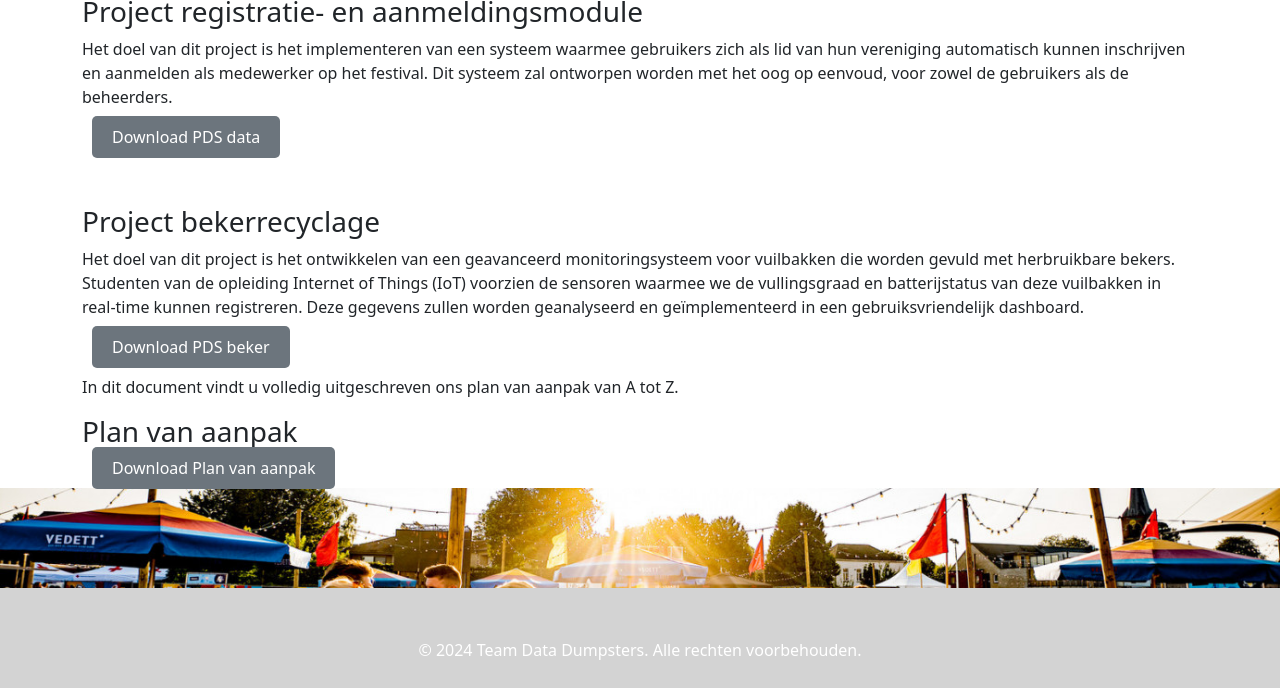
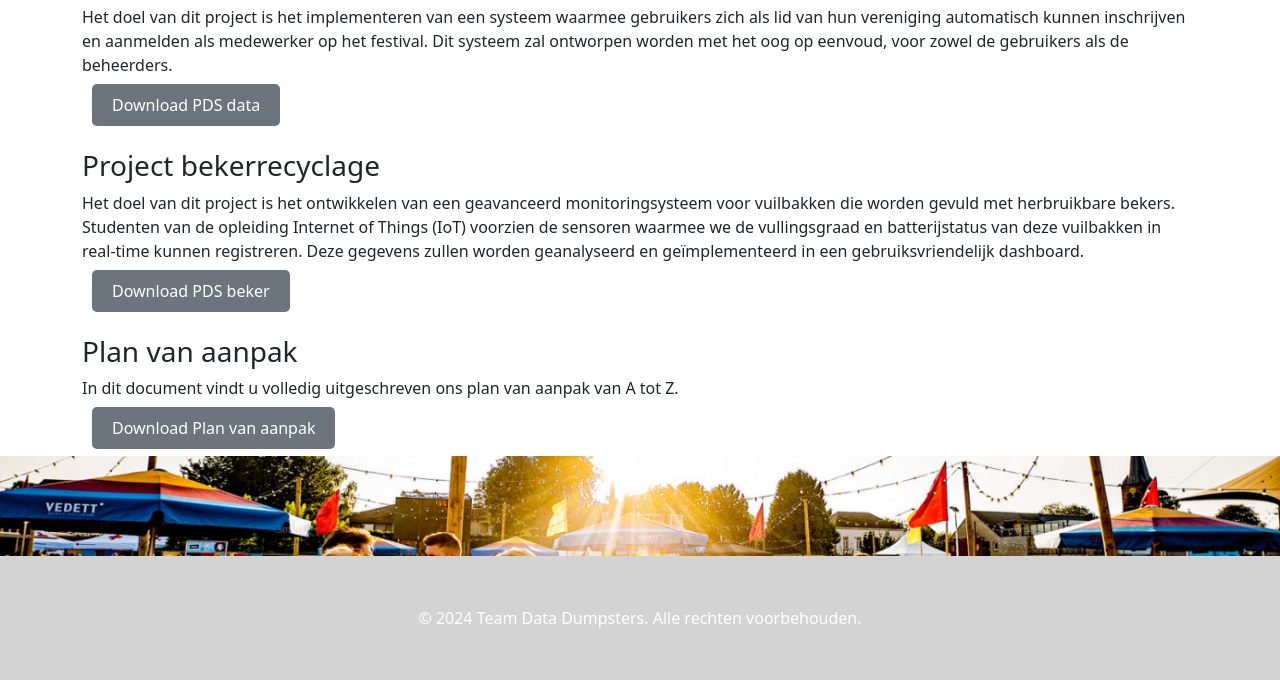
Before and after one commit to r0238008/DatdaDumpsters, a plain HTML site: page conceptfase.html in a window 1280 px wide. Shown: the part 555-1243 px from the top of the page. Drawn offline with nearby package versions, Linux system fonts and the light colour scheme.

Commit message:
aangevulde conceptfase 5

```diff
--- a/conceptfase.html
+++ b/conceptfase.html
@@ -117,22 +117,22 @@
     </header>
 
     <!-- Onze doelstellingen -->
-    <div class="container py-5">
+    <div class="container py-3">
         <h2>Doelstellingen</h2>
         <h3>Project registratie- en aanmeldingsmodule</h3>
         <p>Het doel van dit project is het implementeren van een systeem waarmee gebruikers zich als lid van hun vereniging automatisch kunnen inschrijven en aanmelden als medewerker op het festival. Dit systeem zal ontworpen worden met het oog op eenvoud, voor zowel de gebruikers als de beheerders.</p>
         <a href="PDF's/PDS Data.pdf" class="btn-pdf" target="_blank">Download PDS data</a>
     </div>
-    <div class="container py-2">
+    <div class="container py-3">
         <h3>Project bekerrecyclage</h3>
         <p>Het doel van dit project is het ontwikkelen van een geavanceerd monitoringsysteem voor vuilbakken die worden gevuld met herbruikbare bekers. Studenten van de opleiding Internet of Things (IoT) voorzien de sensoren waarmee we de vullingsgraad en batterijstatus van deze vuilbakken in real-time kunnen registreren. Deze gegevens zullen worden geanalyseerd en geïmplementeerd in een gebruiksvriendelijk dashboard.</p>
         <a href="PDF's/PDS vuilbakken.pdf" class="btn-pdf" target="_blank">Download PDS beker</a>
     </div>
 
     <!-- Plan van aanpak -->
-    <div class="container py-2">
+    <div class="container py-3">
+        <h3>Plan van aanpak</h3>
         <p>In dit document vindt u volledig uitgeschreven ons plan van aanpak van A tot Z.</p>
-        <h3>Plan van aanpak</h3>
         <a href="PDF's/PVA final.pdf" class="btn-pdf spacing-plan" target="_blank">Download Plan van aanpak</a>
     </div>
 
```
